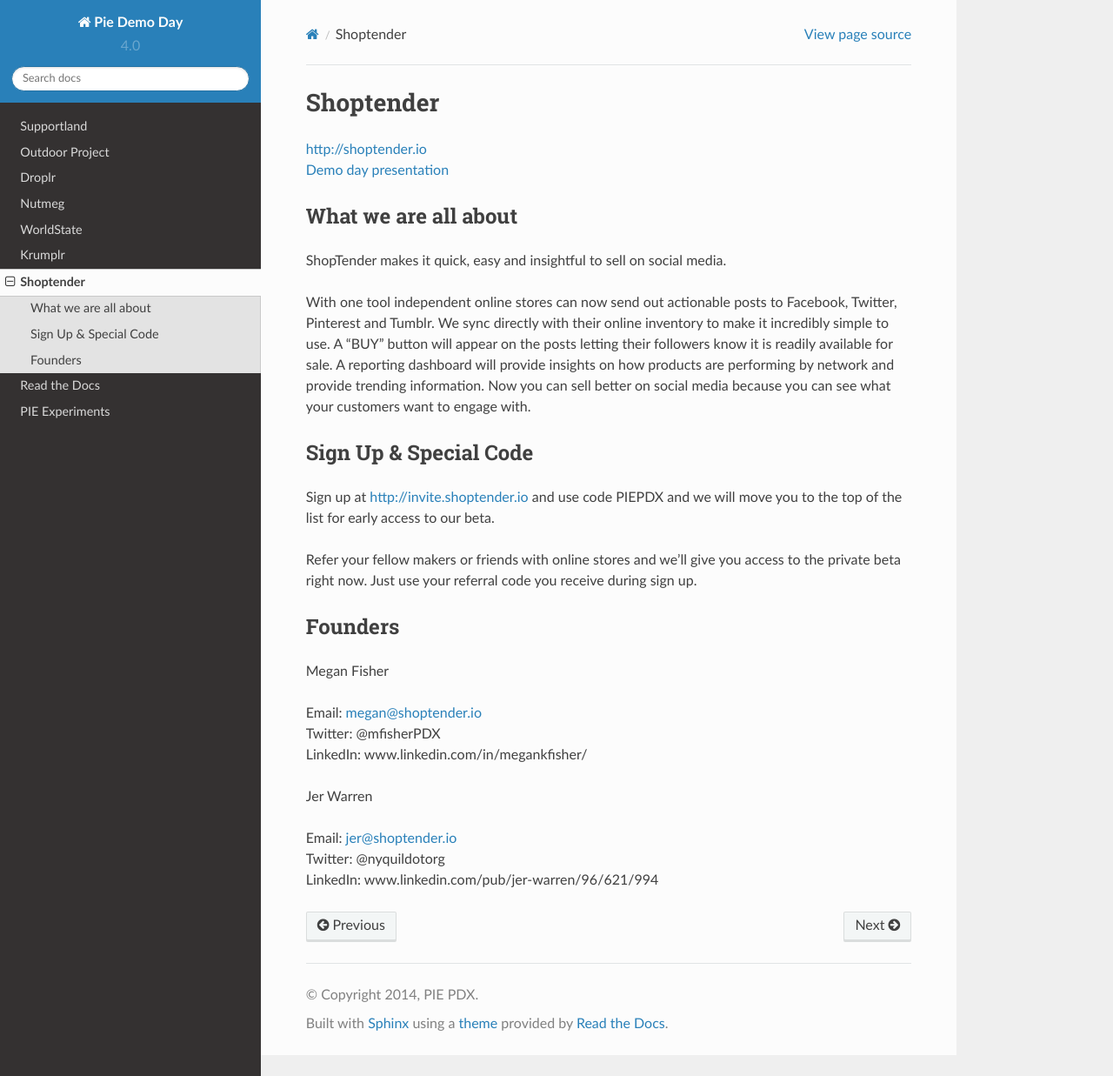
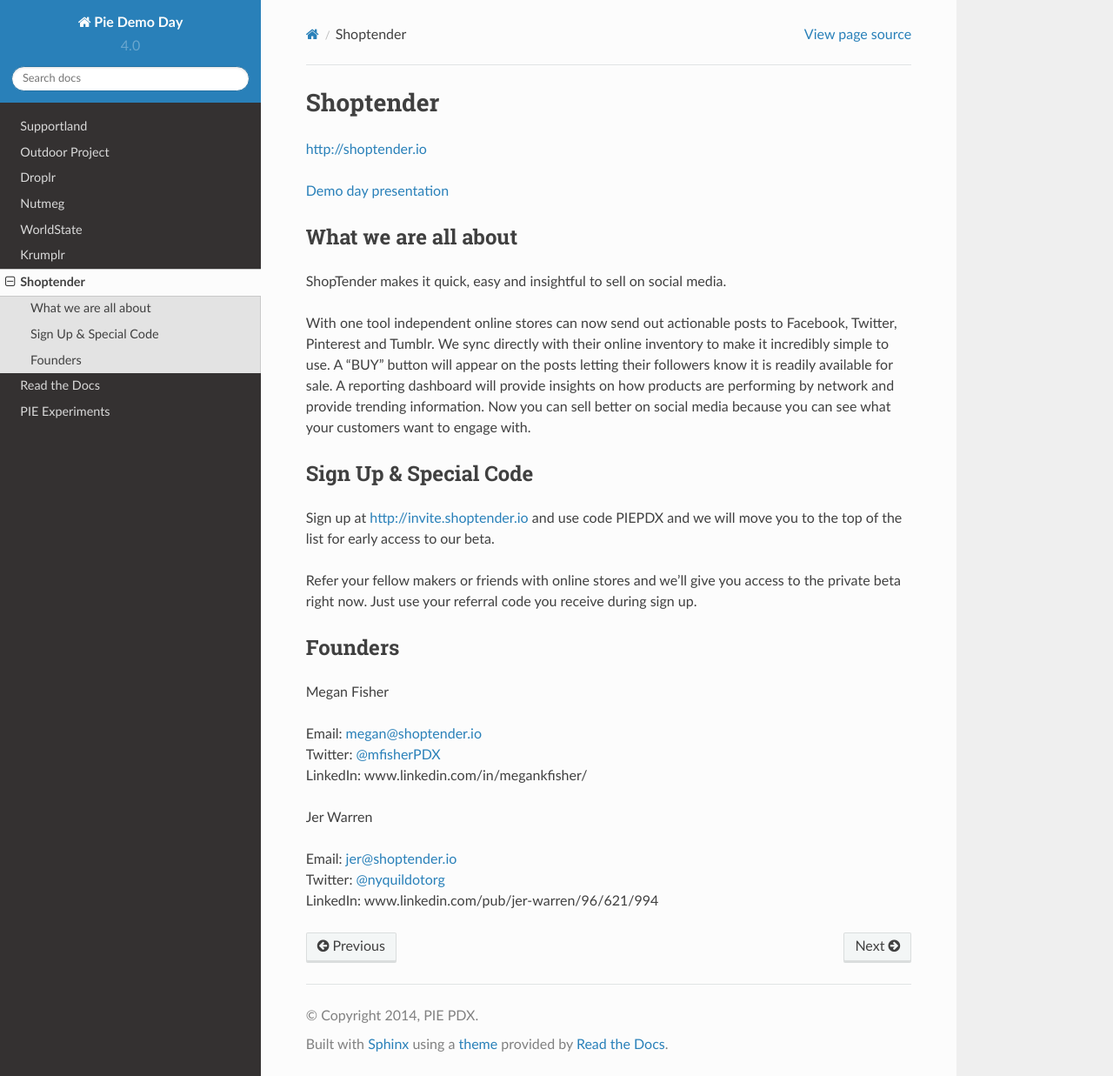
Before and after one commit to piepdx/pie-docs, a Sphinx documentation site: the page built from docs/shoptender.rst, in a window 1280 px wide and 1237 px high. Shown: the whole window at 87% size. Built offline with Sphinx 7.4.7 and the Read the Docs theme 2.0.0, drawn with Linux system fonts in a browser that asks for light colours; part of the change alters nothing that is shown.

```diff
--- a/docs/shoptender.rst
+++ b/docs/shoptender.rst
@@ -2,7 +2,8 @@ Shoptender
 ----------
 
 | http://shoptender.io
-| `Demo day presentation`_
+
+`Demo day presentation`_
 
 .. _`Demo Day presentation`: http://d.pr/f/12enm/4QT5mZel
 
@@ -26,11 +27,14 @@ Founders
 Megan Fisher
 
 | Email: megan@shoptender.io
-| Twitter: @mfisherPDX
+| Twitter: `@mfisherPDX`_
 | LinkedIn: www.linkedin.com/in/megankfisher/
 
 Jer Warren
 
 | Email: jer@shoptender.io
-| Twitter: @nyquildotorg
+| Twitter: `@nyquildotorg`_
 | LinkedIn: www.linkedin.com/pub/jer-warren/96/621/994
+
+.. _@mfisherPDX: https://twitter.com/megankfisher
+.. _@nyquildotorg: https://twitter.com/nyquildotorg
```
